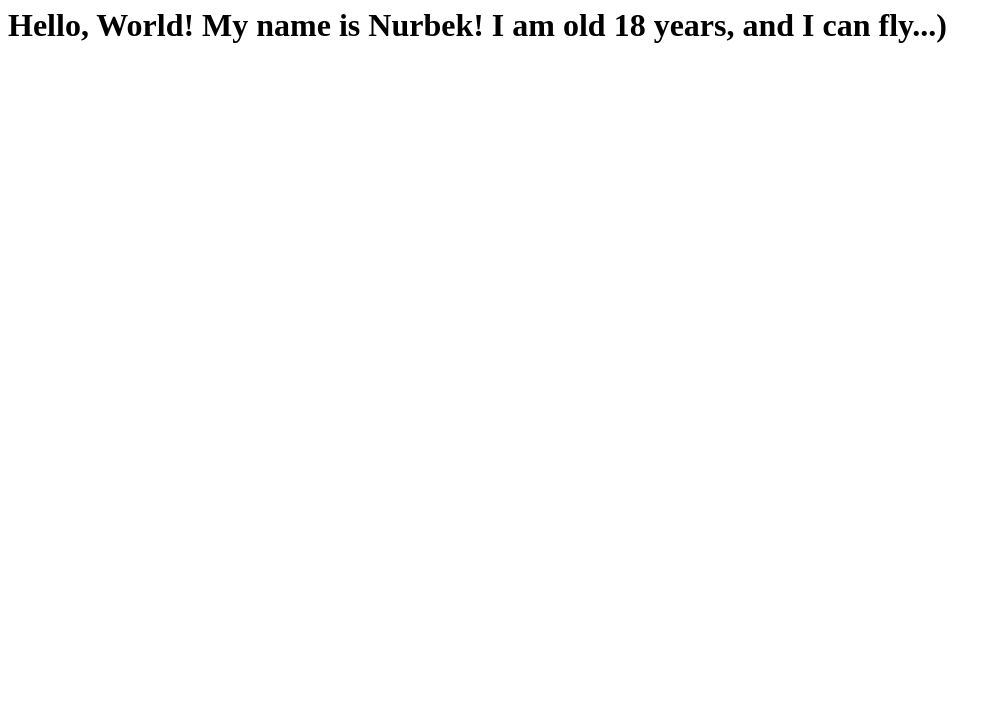
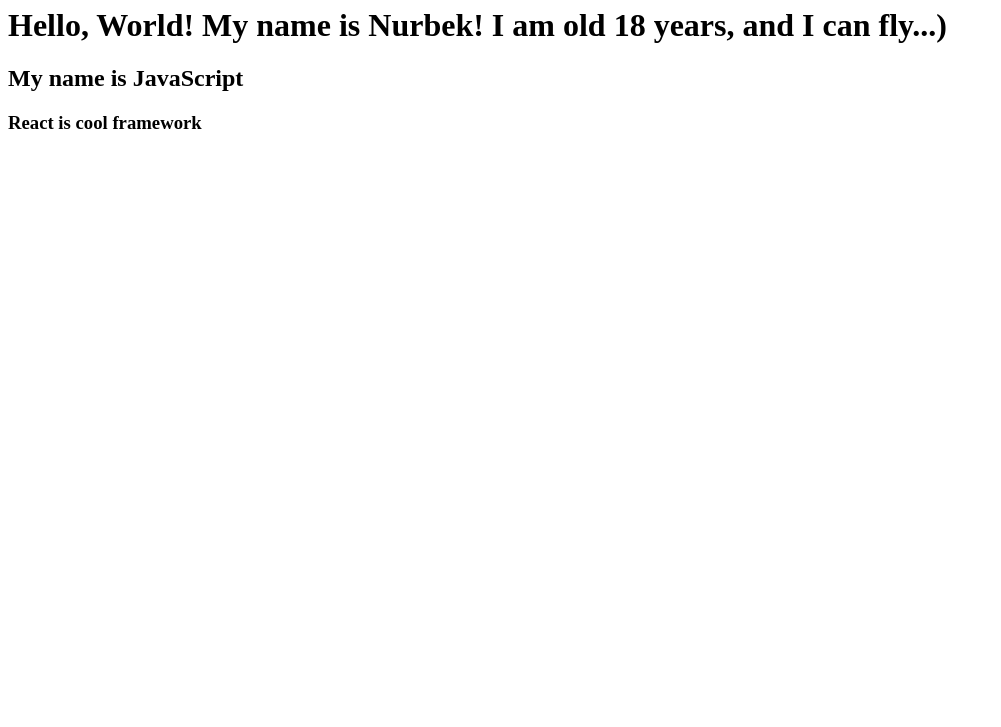
Before and after one commit to MalikovNurbek/test-site, a plain HTML site: page index.html in a window 1280 px wide. Shown: the part 73-800 px from the top of the page, without its empty margins (0-1001 px from the left). Drawn offline with Linux system fonts and the light colour scheme.

Commit message:
I add a new title

```diff
--- a/index.html
+++ b/index.html
@@ -10,9 +10,14 @@
 <body>
 
 
-   <h1>Hello, World!</h1>
+    <h1>Hello, World!</h1>
 
     <h1>Hello, World! My name is Nurbek! I am old 18 years, and I can fly...)</h1>
+
+    <h2>My name is JavaScript</h2>
+    <h3>React is cool framework</h3>
+
+
 
 
 
```
